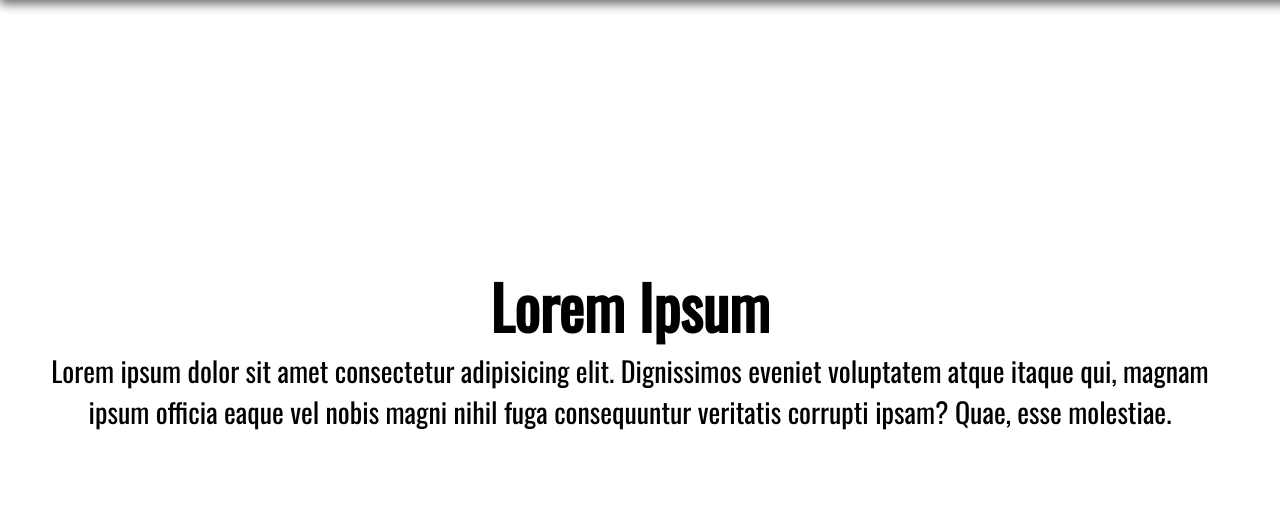
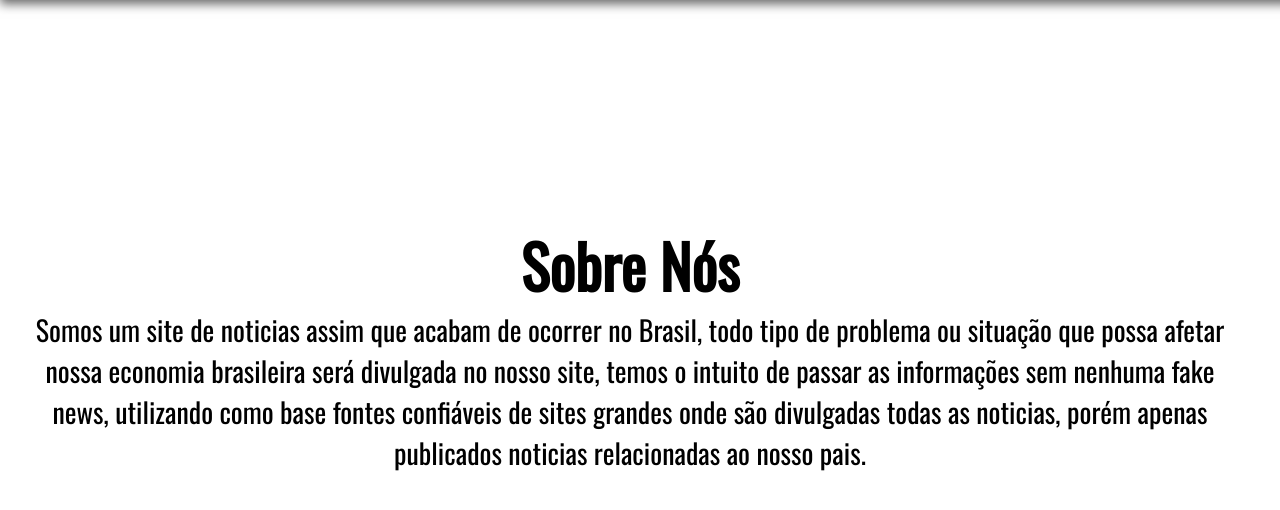
Before and after one commit to CesarFSJunior/TrabalhoPWR, a plain HTML site: page public/sobre.html in a window 1280 px wide. Shown: the part 106-616 px from the top of the page. Drawn offline with nearby package versions, Linux system fonts and the light colour scheme.

Commit message:
adicionado conteudo no sobre acho q agora e a ultima atualização

```diff
--- a/public/sobre.html
+++ b/public/sobre.html
@@ -55,8 +55,8 @@
         <a href="contato.html" class="contato"  onmouseenter="mousehover('sobre', true)" onmouseleave="mousehover('sobre', false)">Contato</a>
     </nav>
     <section class="inicio">
-        <h2>Lorem Ipsum</h2>
-        <p>Lorem ipsum dolor sit amet consectetur adipisicing elit. Dignissimos eveniet voluptatem atque itaque qui, magnam ipsum officia eaque vel nobis magni nihil fuga consequuntur veritatis corrupti ipsam? Quae, esse molestiae.</p>
+        <h2>Sobre Nós</h2>
+        <p>Somos um site de noticias assim que acabam de ocorrer no Brasil, todo tipo de problema ou situação que possa afetar nossa economia brasileira será divulgada no nosso site, temos o intuito de passar as informações sem nenhuma fake news, utilizando como base fontes confiáveis de sites grandes onde são divulgadas todas as noticias, porém apenas publicados noticias relacionadas ao nosso pais.</p>
     </section>
     <script src="../main.js"></script>
 </body>
```
